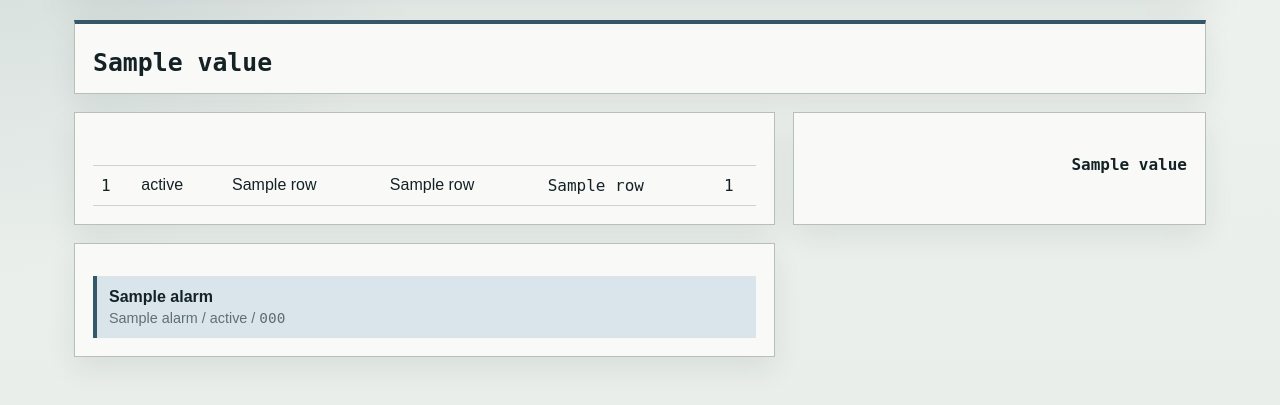
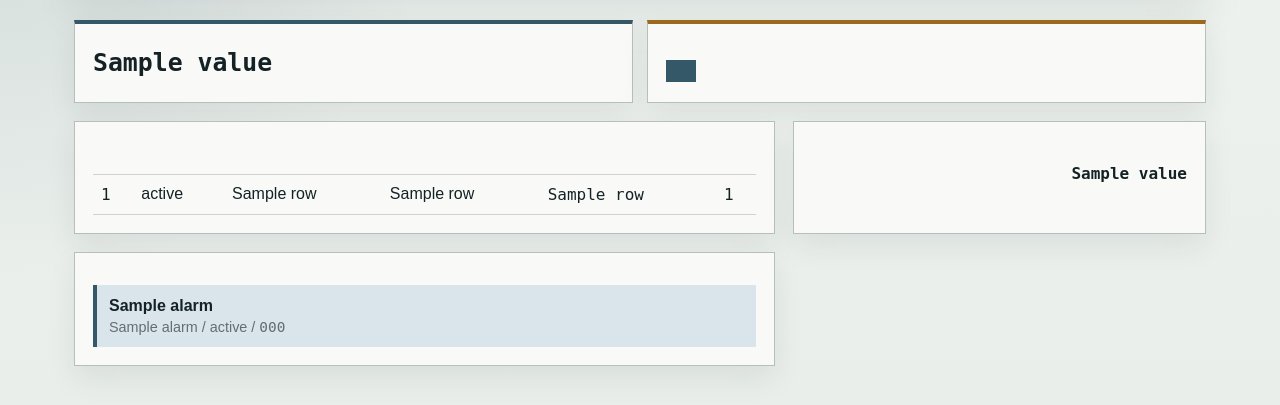
Before and after one commit to stoertebeker/scada-honeypot, a Python web app: template src/honeypot/hmi_web/templates/overview.html in a window 1280 px wide. Shown: the part 165-570 px from the top of the page. Run offline with Jinja, Linux system fonts and the light colour scheme; the template is opened without the code that fills it: most values are stand-ins (such as "Sample title", 1, 10 or a date in 2020).

Commit message:
Add overview service login lure

```diff
--- a/resources/locales/attacker-ui/en.json
+++ b/resources/locales/attacker-ui/en.json
@@ -69,6 +69,7 @@
   "label.password": "Password",
   "label.operator": "Operator",
   "label.session_expires": "Session Expires",
+  "label.service_access": "Service Access",
   "label.plant_power": "Plant Power",
   "label.data_quality": "Data Quality",
   "label.acknowledged_alarms": "Acknowledged Alarms",
@@ -174,6 +175,7 @@
   "state.disabled": "Disabled",
   "state.connected": "Connected",
   "state.pv_isolated": "PV isolated",
+  "state.restricted": "Restricted",
   "telemetry.not_instrumented": "Not instrumented",
   "telemetry.no_thermal_sensor": "No thermal sensor",
   "telemetry.stale": "Stale telemetry",
--- a/src/honeypot/hmi_web/templates/overview.html
+++ b/src/honeypot/hmi_web/templates/overview.html
@@ -85,6 +85,17 @@
     nav a.current {
       background: transparent;
       color: var(--accent);
+    }
+
+    .card-action {
+      display: inline-block;
+      margin-top: 12px;
+      padding: 10px 14px;
+      border: 1px solid var(--accent);
+      background: var(--accent);
+      color: #f4f7f8;
+      text-decoration: none;
+      font-weight: 600;
     }
 
     .metrics {
@@ -276,6 +287,11 @@
         <p class="card-value">{{ metric.value }}</p>
       </article>
       {% endfor %}
+      <article class="card warn">
+        <p class="card-label">{{ t("label.service_access") }}</p>
+        <p class="card-value">{{ t("state.restricted") }}</p>
+        <a class="card-action" href="/service/login">{{ t("page.service_login.title") }}</a>
+      </article>
     </section>
 
     <main class="grid">
```
Also changed, not shown: docs/hmi-concept.md (+2 -1 lines), resources/backend_versions.json (+17 -0 lines), tests/integration/test_hmi_web_overview.py (+24 -0 lines), tests/integration/test_ops_web.py (+2 -0 lines).
